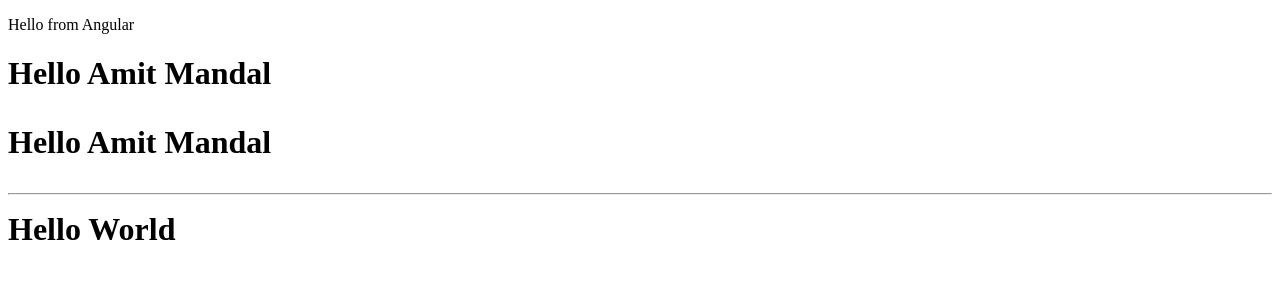
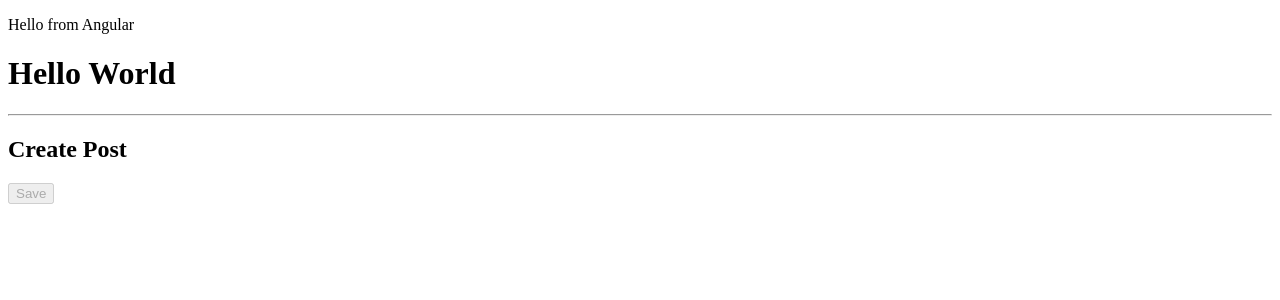
Before and after one commit to amit9031jsr/angularApp, an Angular app: page / in a window 1280 px wide. Shown: the top 300 px of the page. Built offline with nearby package versions, Linux system fonts and the light colour scheme.

Commit message:
Property Binding

```diff
--- a/src/app/components/sandbox/sandbox.component.ts
+++ b/src/app/components/sandbox/sandbox.component.ts
@@ -3,30 +3,25 @@ import { Component } from '@angular/core';
 @Component({ //component decorator
     selector:'sandbox',
     template:`
-    <h1>Hello
+        <h1>Hello World</h1>
         <!--
-        <span *ngIf="showName">{{ name }}</span>
-        <span *ngIf="!showName">World</span>
+        3 ways to bind properties
+        <div><img src="{{ imgUrl }}"></div>
+        <div><img [src]="imgUrl"></div>
+        <div><img bind-src="imgUrl"></div>
+
+        <h4>Image Location: <span [textContent]="imgUrl"></span></h4>
         -->
-        <span *ngIf="showName; else noName">{{ name }}</span>
-        <ng-template #noName>World</ng-template>
-
-        <p>Hello {{ showName ? name : 'World' }}</p> <!-- short hand -->
 
         <hr>
-
-        <div [ngSwitch]="greeting">
-            <div *ngSwitchCase="'1'">Hello World</div>
-            <div *ngSwitchCase="'2'">Hi There</div>
-            <div *ngSwitchCase="'3'">What's Up</div>
-            <div *ngSwitchDefault>Hello</div>
-        </div>
-    </h1>`
+        <h2>Create Post</h2>
+        <p [hidden]="isUnchanged">Post has been changed, please save</p>
+        <button [disabled]="isUnchanged">Save</button>
+    `
 })
 
 export class SandboxComponent{
 // property
-    name:string = "Amit Mandal";
-    showName:boolean = true;
-    greeting:number = 1;
+    imgUrl:string = 'http://lorempixel.com/400/200';
+    isUnchanged:boolean = true;
 }
```
